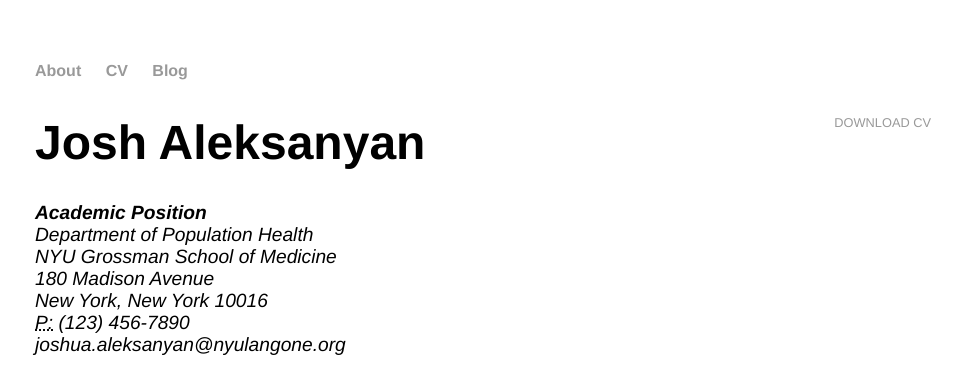
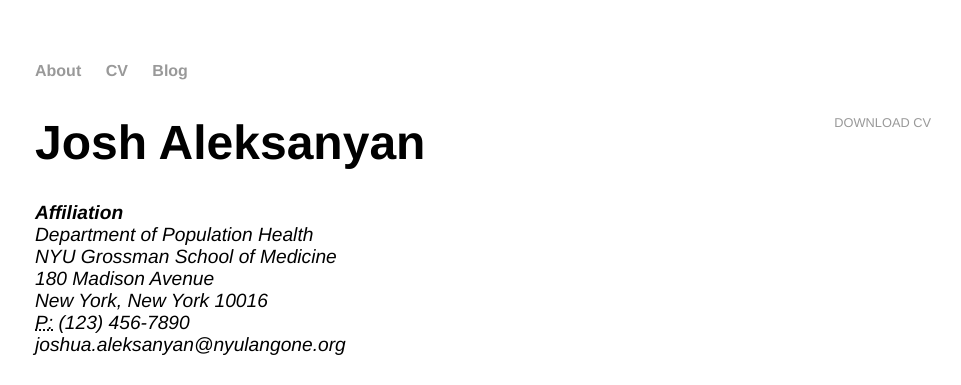
Before and after one commit to aja2182/aja2182.github.io, a Jekyll site: the page built from cv/index.html, in a window 1280 px wide. Shown: the top 385 px of the page, without its empty margins (157-1118 px from the left). Built offline with Jekyll 4.4.1, drawn with Linux system fonts in a browser that asks for light colours.

Commit message:
Update index.html

```diff
--- a/cv/index.html
+++ b/cv/index.html
@@ -7,7 +7,7 @@ title: Josh Aleksanyan
 		<a href="#" class="download" title="Download CV as PDF">Download CV</a>
 					<h1>Josh Aleksanyan</h1>
 					<address>
-					<strong>Academic Position</strong><br>
+					<strong>Affiliation</strong><br>
 					Department of Population Health<br>
 					NYU Grossman School of Medicine<br>
 					180 Madison Avenue<br>
```
